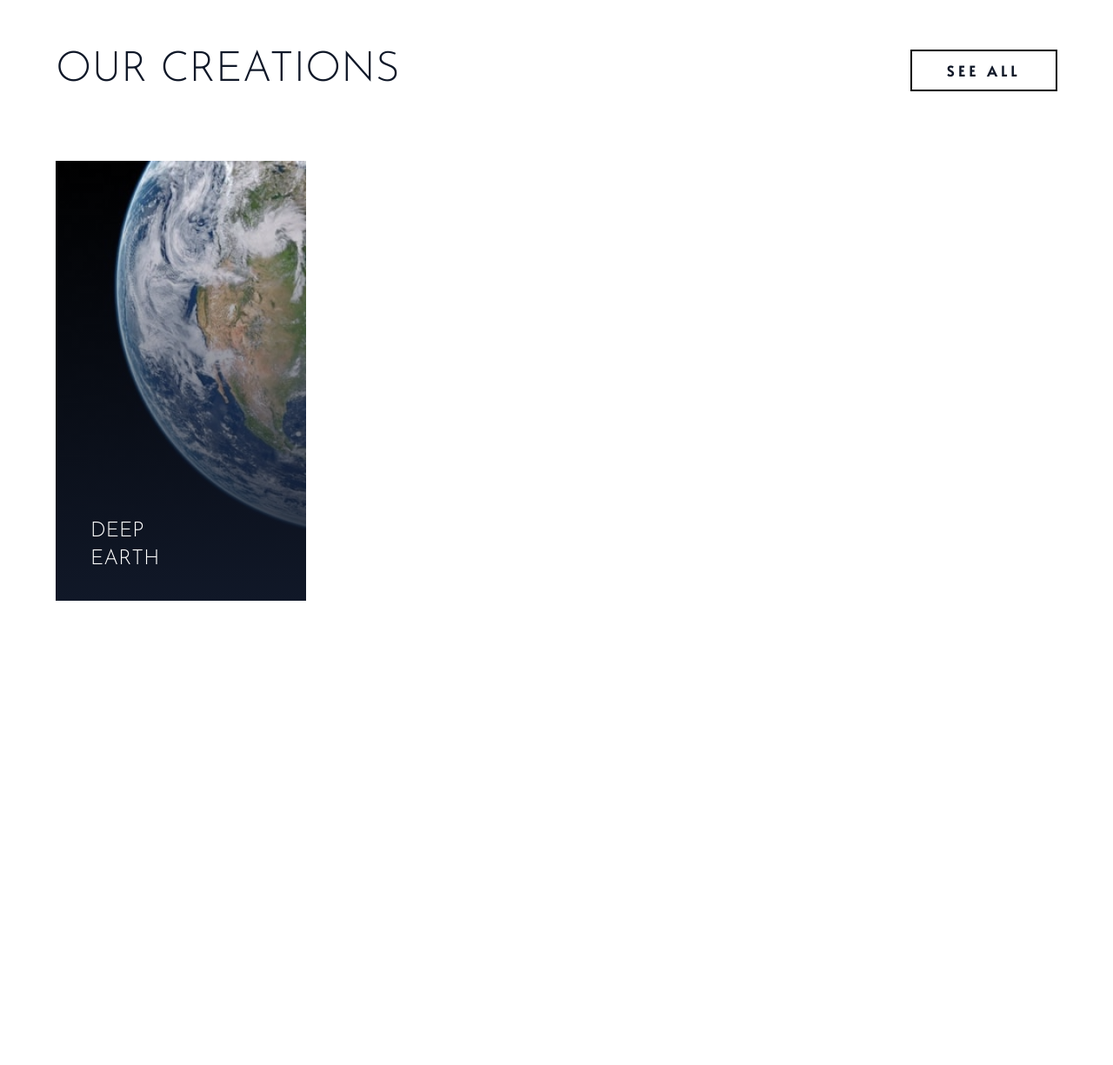
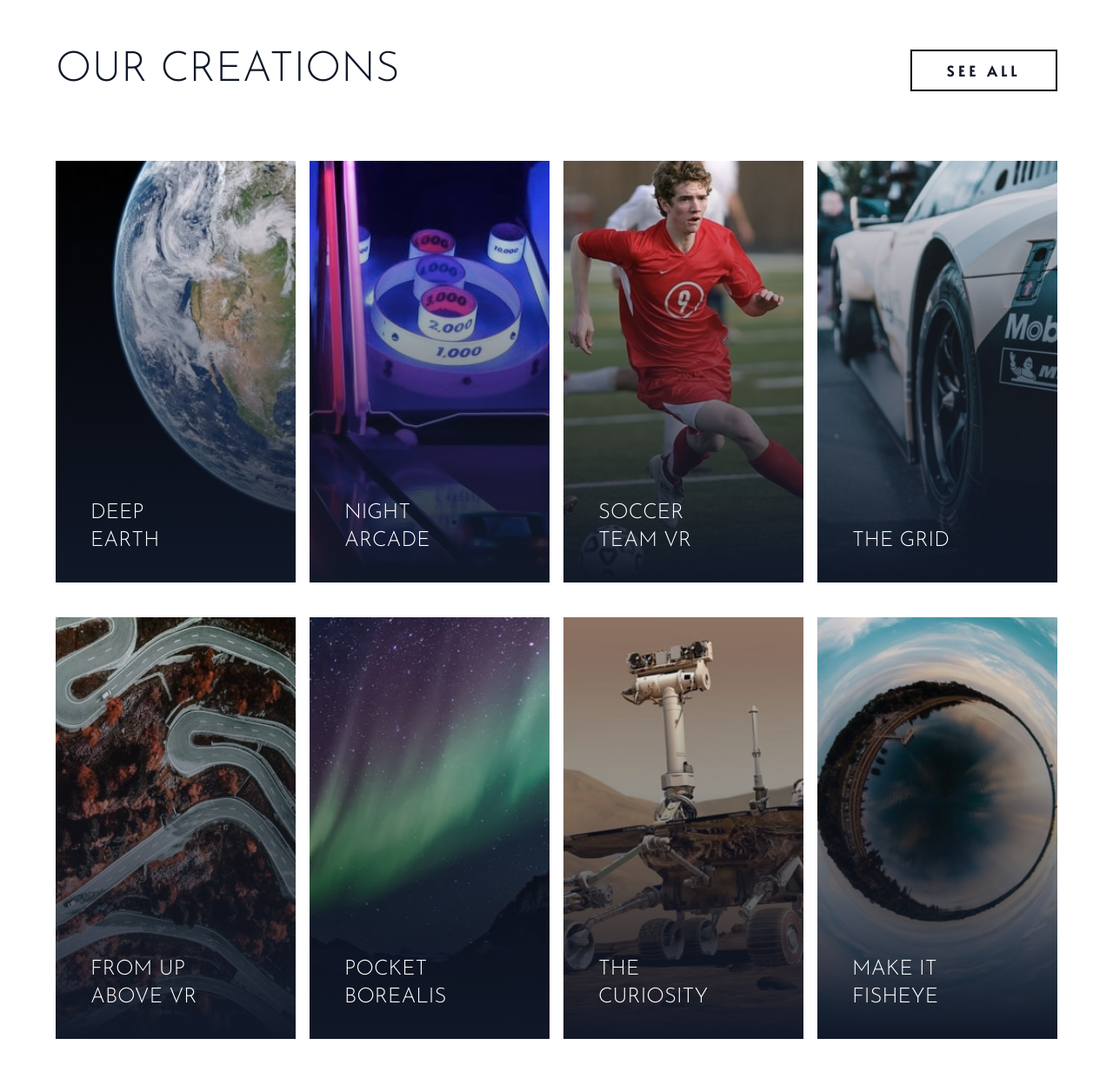
Before and after one commit to s-khodjaev/018_loopstudios, a website: page index.html in a window 1280 px wide. Shown: the part 1355-2580 px from the top of the page at 87% size. Before the commit the page ends 2174 px from the top, so only its background shows below. Drawn offline with Linux system fonts and the light colour scheme.

Commit message:
add creations section

```diff
--- a/index.html
+++ b/index.html
@@ -99,7 +99,7 @@
     <!-- Creations Section -->
     <section id="creations">
       <!-- Creations Container -->
-      <div class="container max-w-6xl mx-auto my-32 text-gray-900 md:px-0">
+      <div class="container max-w-6xl mx-auto my-32 px-6 text-gray-900 md:px-0">
         <!-- Creations Header -->
         <div class="flex justify-center mb-20 md:justify-between">
           <h2 class="text-4xl text-center uppercase md:text-left md:text-5xl">
@@ -109,12 +109,10 @@
           <button class="hidden btn md:block">See All</button>
         </div>
 
-        <!-- Items Container -->
-        <div
-          class="flex flex-col justify-between w-full space-y-6 text-2xl text-white uppercase md:flex-row md:space-y-0 md:space-x-8"
-        >
+        <!-- Items Container 1 -->
+        <div class="item-container">
           <!-- Item 1 -->
-          <div class="group relative overflow-hidden md:w-1/4">
+          <div class="group item">
             <!-- Desktop Image -->
             <img
               src="img/desktop/image-deep-earth.jpg"
@@ -130,17 +128,173 @@
             />
 
             <!-- Item Gradient -->
-            <div
-              class="absolute top-0 bottom-0 right-0 left-0 bg-linear-to-b from-transparent to-gray-900 group-hover:from-gray-50 group-hover:to-white group-hover:opacity-70"
-            ></div>
+            <div class="item-gradient"></div>
 
             <!-- Item Text -->
-            <h5
-              class="absolute px-6 duration-200 w-52 bottom-4 md:bottom-8 md:px-10 group-hover:scale-110 group-hover:text-black"
-            >
-              Deep Earth
-            </h5>
+            <h5>Deep Earth</h5>
           </div>
+          <!-- Item 2 -->
+          <div class="group item">
+            <!-- Desktop Image -->
+            <img
+              src="img/desktop/image-night-arcade.jpg"
+              alt=""
+              class="hidden w-full duration-200 md:block group-hover:scale-110"
+            />
+
+            <!-- Mobile Image -->
+            <img
+              src="img/mobile/image-night-arcade.jpg"
+              alt=""
+              class="w-full md:hidden"
+            />
+
+            <!-- Item Gradient -->
+            <div class="item-gradient"></div>
+
+            <!-- Item Text -->
+            <h5>Night Arcade</h5>
+          </div>
+          <!-- Item 3 -->
+          <div class="group item">
+            <!-- Desktop Image -->
+            <img
+              src="img/desktop/image-soccer-team.jpg"
+              alt=""
+              class="hidden w-full duration-200 md:block group-hover:scale-110"
+            />
+
+            <!-- Mobile Image -->
+            <img
+              src="img/mobile/image-soccer-team.jpg"
+              alt=""
+              class="w-full md:hidden"
+            />
+
+            <!-- Item Gradient -->
+            <div class="item-gradient"></div>
+
+            <!-- Item Text -->
+            <h5>Soccer Team VR</h5>
+          </div>
+          <!-- Item 4 -->
+          <div class="group item">
+            <!-- Desktop Image -->
+            <img
+              src="img/desktop/image-grid.jpg"
+              alt=""
+              class="hidden w-full duration-200 md:block group-hover:scale-110"
+            />
+
+            <!-- Mobile Image -->
+            <img
+              src="img/mobile/image-grid.jpg"
+              alt=""
+              class="w-full md:hidden"
+            />
+
+            <!-- Item Gradient -->
+            <div class="item-gradient"></div>
+
+            <!-- Item Text -->
+            <h5>The Grid</h5>
+          </div>
+        </div>
+        <!-- Items Container 2 -->
+        <div class="item-container mt-10">
+          <!-- Item 1 -->
+          <div class="group item">
+            <!-- Desktop Image -->
+            <img
+              src="img/desktop/image-from-above.jpg"
+              alt=""
+              class="hidden w-full duration-200 md:block group-hover:scale-110"
+            />
+
+            <!-- Mobile Image -->
+            <img
+              src="img/mobile/image-from-above.jpg"
+              alt=""
+              class="w-full md:hidden"
+            />
+
+            <!-- Item Gradient -->
+            <div class="item-gradient"></div>
+
+            <!-- Item Text -->
+            <h5>From Up Above VR</h5>
+          </div>
+          <!-- Item 2 -->
+          <div class="group item">
+            <!-- Desktop Image -->
+            <img
+              src="img/desktop/image-pocket-borealis.jpg"
+              alt=""
+              class="hidden w-full duration-200 md:block group-hover:scale-110"
+            />
+
+            <!-- Mobile Image -->
+            <img
+              src="img/mobile/image-pocket-borealis.jpg"
+              alt=""
+              class="w-full md:hidden"
+            />
+
+            <!-- Item Gradient -->
+            <div class="item-gradient"></div>
+
+            <!-- Item Text -->
+            <h5>Pocket Borealis</h5>
+          </div>
+          <!-- Item 3 -->
+          <div class="group item">
+            <!-- Desktop Image -->
+            <img
+              src="img/desktop/image-curiosity.jpg"
+              alt=""
+              class="hidden w-full duration-200 md:block group-hover:scale-110"
+            />
+
+            <!-- Mobile Image -->
+            <img
+              src="img/mobile/image-curiosity.jpg"
+              alt=""
+              class="w-full md:hidden"
+            />
+
+            <!-- Item Gradient -->
+            <div class="item-gradient"></div>
+
+            <!-- Item Text -->
+            <h5>The Curiosity</h5>
+          </div>
+          <!-- Item 4 -->
+          <div class="group item">
+            <!-- Desktop Image -->
+            <img
+              src="img/desktop/image-fisheye.jpg"
+              alt=""
+              class="hidden w-full duration-200 md:block group-hover:scale-110"
+            />
+
+            <!-- Mobile Image -->
+            <img
+              src="img/mobile/image-fisheye.jpg"
+              alt=""
+              class="w-full md:hidden"
+            />
+
+            <!-- Item Gradient -->
+            <div class="item-gradient"></div>
+
+            <!-- Item Text -->
+            <h5>Make It Fisheye</h5>
+          </div>
+        </div>
+
+        <!-- Bottom Button Container -->
+        <div class="flex justify-center mt-10 md:hidden">
+          <button class="btn w-full md:hidden">See All</button>
         </div>
       </div>
     </section>
--- a/input.css
+++ b/input.css
@@ -15,10 +15,28 @@
   --tracking-widest: 0.3em;
 }
 
+@layer base {
+  h5 {
+    @apply absolute px-6 duration-200 w-52 bottom-4 md:bottom-8 md:px-10 group-hover:scale-110 group-hover:text-black;
+  }
+}
+
 @layer components {
   .btn {
     @apply px-10 py-2 my-0 font-bold tracking-widest uppercase border-2 border-black font-alata hover:bg-black hover:text-white;
   }
+}
+
+.item-container {
+  @apply flex flex-col justify-between w-full space-y-6 text-2xl text-white uppercase md:flex-row md:space-y-0 md:space-x-4;
+}
+
+.item {
+  @apply relative overflow-hidden md:w-1/4;
+}
+
+.item-gradient {
+  @apply absolute top-0 bottom-0 right-0 left-0 bg-linear-to-b from-transparent to-gray-900 group-hover:from-gray-50 group-hover:to-white group-hover:opacity-70;
 }
 
 #hero {
```
Also changed, not shown: css/main.css.
